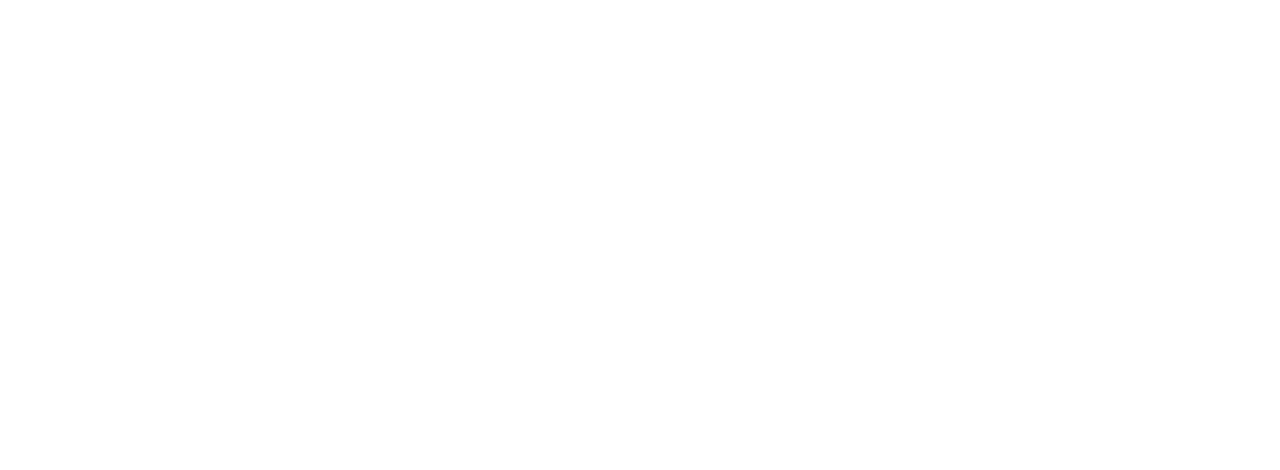
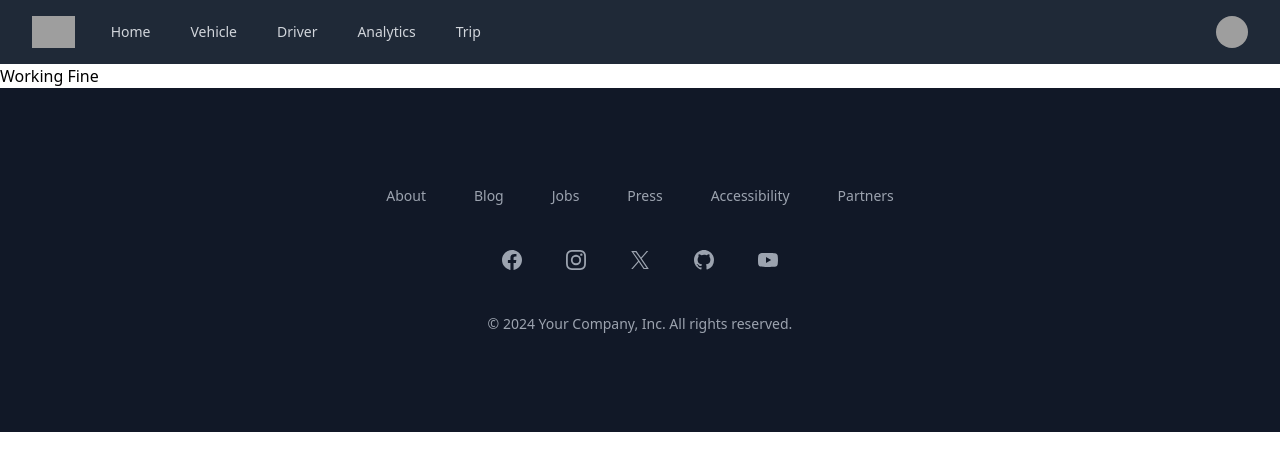
Before and after one commit to Aryans2411/Fleet-Management, a React (Create React App) app: page /trip in a window 1280 px wide. Before the commit this address had no page. Shown: the top 470 px of the page. Built offline with nearby package versions, Linux system fonts and the light colour scheme; grey boxes are pictures that could not be loaded.

Commit message:
Added Trip page link in Navbar

```diff
--- a/src/App.js
+++ b/src/App.js
@@ -1,6 +1,6 @@
 import "./App.css";
 import { BrowserRouter as Router, Route, Routes } from "react-router-dom";
-
+import Trip from "./Page/Trip.jsx";
 import Vehicle from "./Page/vehicle.jsx";
 
 import Driver from "./Page/driver.jsx";
@@ -24,6 +24,7 @@
           <Route path="/vehicle" element={<Vehicle />} />
           {/* Add routes for other pages as needed */}
           <Route path="/driver" element={<Driver />} />
+          <Route path="/trip" element={<Trip />} />
           <Route path="/analytics" element={<Analytics />} />
         </Routes>
       </Router>
--- a/src/Components/dashboard/navigation.jsx
+++ b/src/Components/dashboard/navigation.jsx
@@ -7,6 +7,7 @@
   { name: "Vehicle", href: "/vehicle", key: "vehicle" },
   { name: "Driver", href: "/driver", key: "driver" },
   { name: "Analytics", href: "/analytics", key: "analytics" },
+  { name: "Trip", href:"/Trip", key:"Trip"}
 ];
 
 function classNames(...classes) {
--- /dev/null
+++ b/src/Page/Trip.jsx
@@ -0,0 +1,12 @@
+import React from "react";
+import Navigation from "../Components/dashboard/navigation";
+import Footer from "../Components/Footer/Footer";
+
+export default function Trip() {
+
+    return <div>
+        <Navigation />
+        Working Fine
+        <Footer />
+    </div>
+}
```
Also changed, not shown: 2 other files (tests, documents, lock files or other folders).
